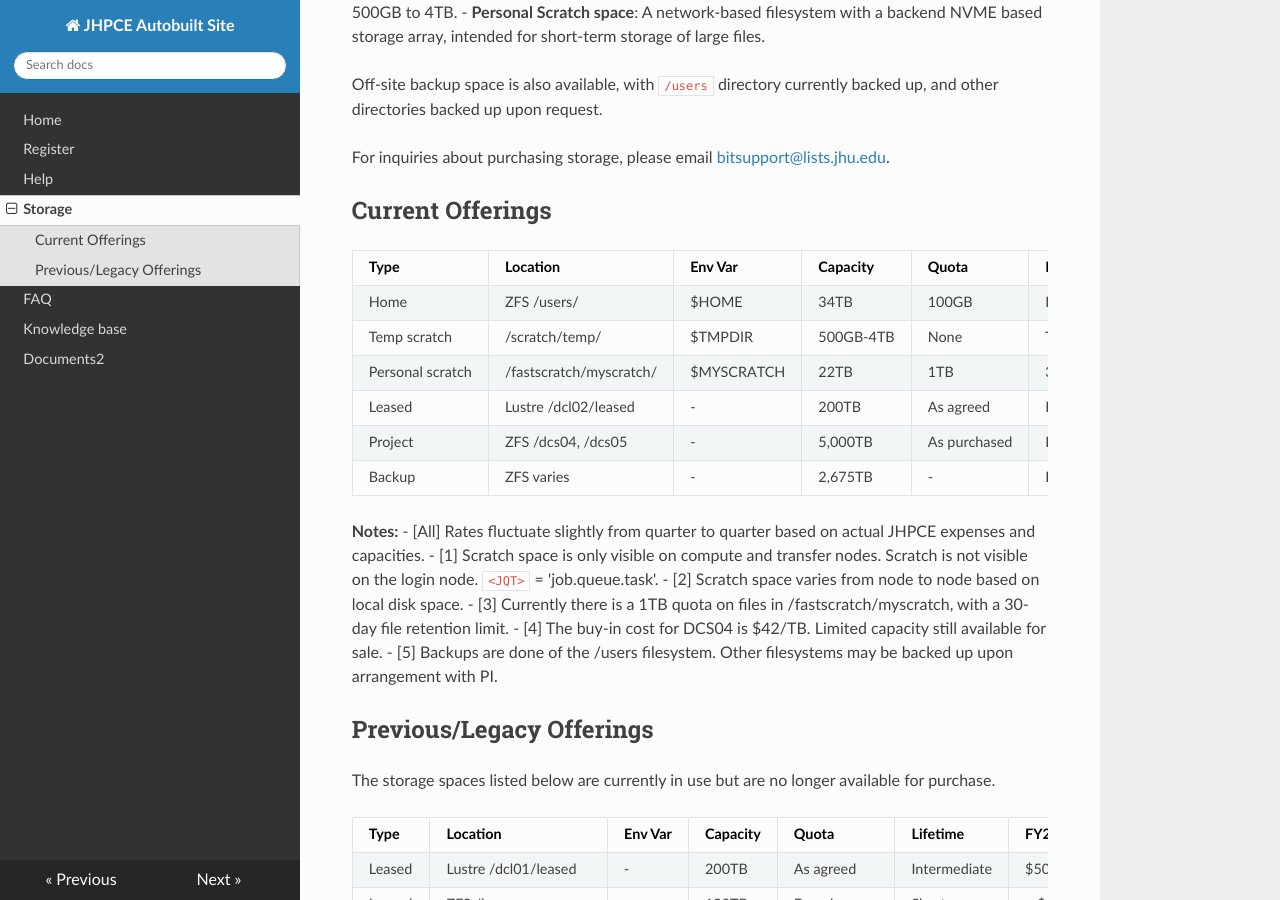
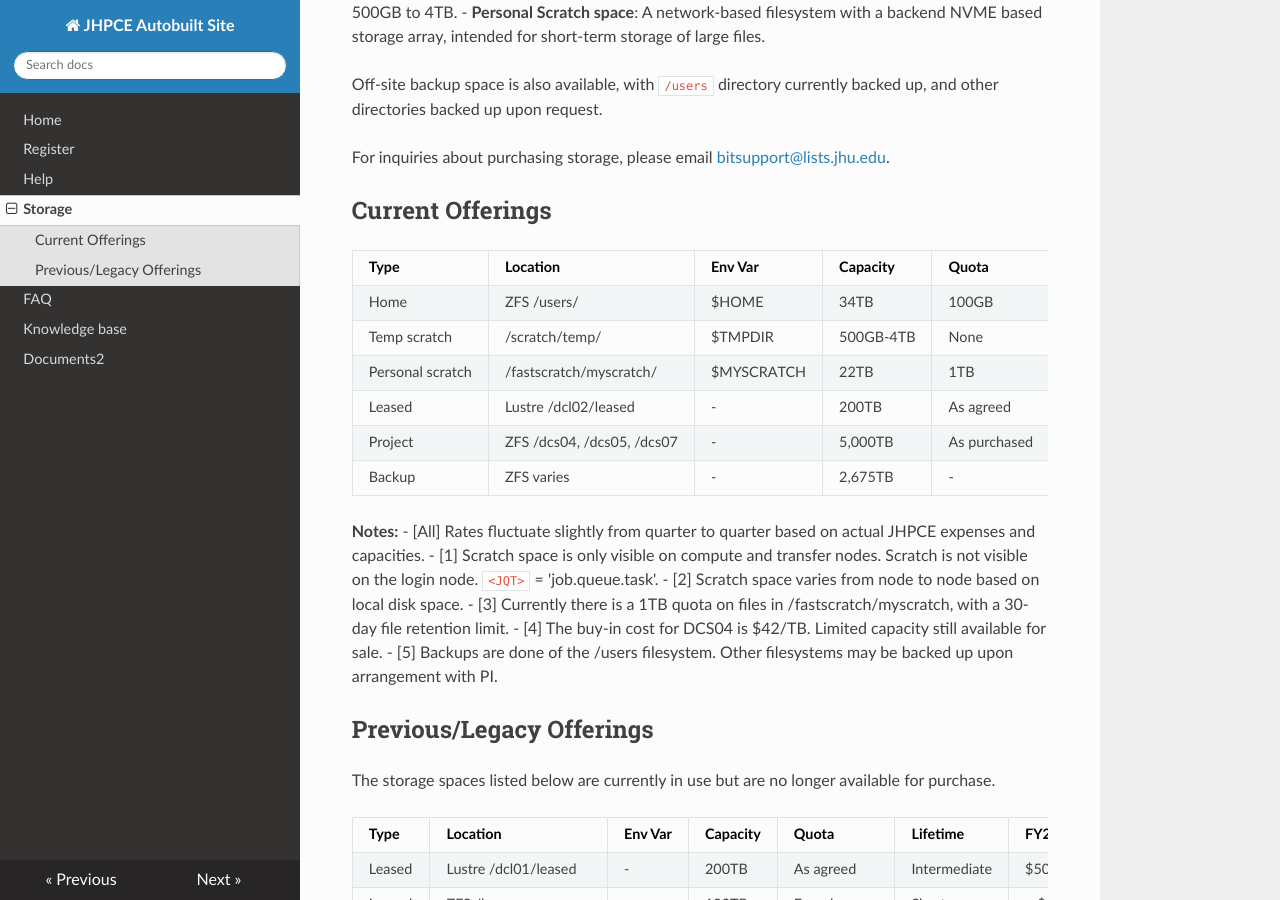
Before and after one commit to jhpce-jhu/jhpce_mkdocs, an MkDocs documentation site: the page built from jhpce_docs/docs/storage.md, in a window 1280 px wide and 900 px high, scrolled down 522 px. Built offline with MkDocs 1.6.1, drawn with Linux system fonts in a browser that asks for light colours; nearby versions of some CDN libraries.

Commit message:
Update storage.md
Add /dcs07 to list of filesystems

```diff
--- a/jhpce_docs/docs/storage.md
+++ b/jhpce_docs/docs/storage.md
@@ -24,7 +24,7 @@ For inquiries about purchasing storage, please email [bitsupport@lists.jhu.edu](
 | Temp scratch | /scratch/temp/<JQT> | $TMPDIR | 500GB-4TB | None | Transient | Free | - | [1][2] |
 | Personal scratch | /fastscratch/myscratch/<userid> | $MYSCRATCH | 22TB | 1TB | 30 days | Free | - | [1][3] |
 | Leased | Lustre /dcl02/leased | - | 200TB | As agreed | Intermediate | $50/TByr | Used TB | - |
-| Project | ZFS /dcs04, /dcs05 | - | 5,000TB | As purchased | Long | $20/TByr + buyin | Purchased TB | [4] |
+| Project | ZFS /dcs04, /dcs05, /dcs07 | - | 5,000TB | As purchased | Long | $20/TByr + buyin | Purchased TB | [4] |
 | Backup | ZFS varies | - | 2,675TB | - | Permanent | $11/TByr | Purchased TB | [5] |
 
 **Notes:**
```
